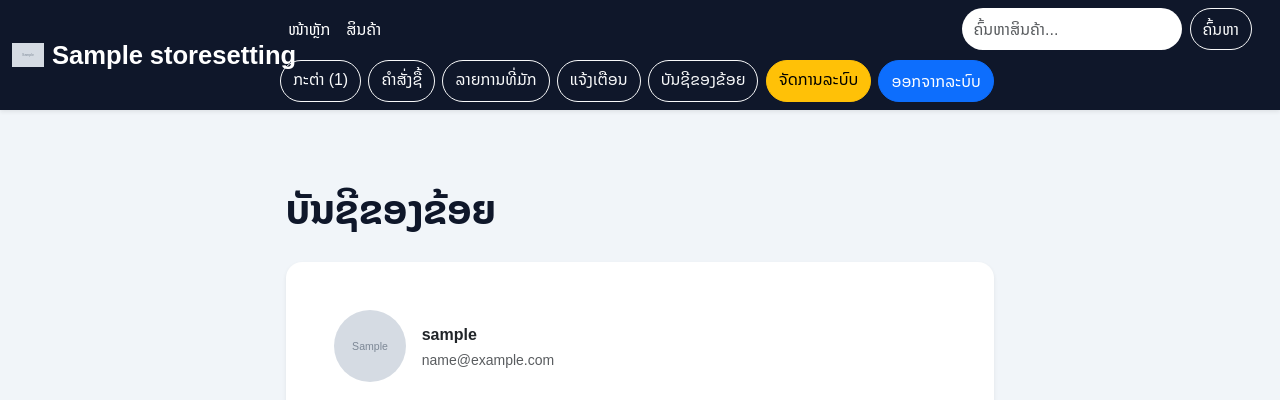
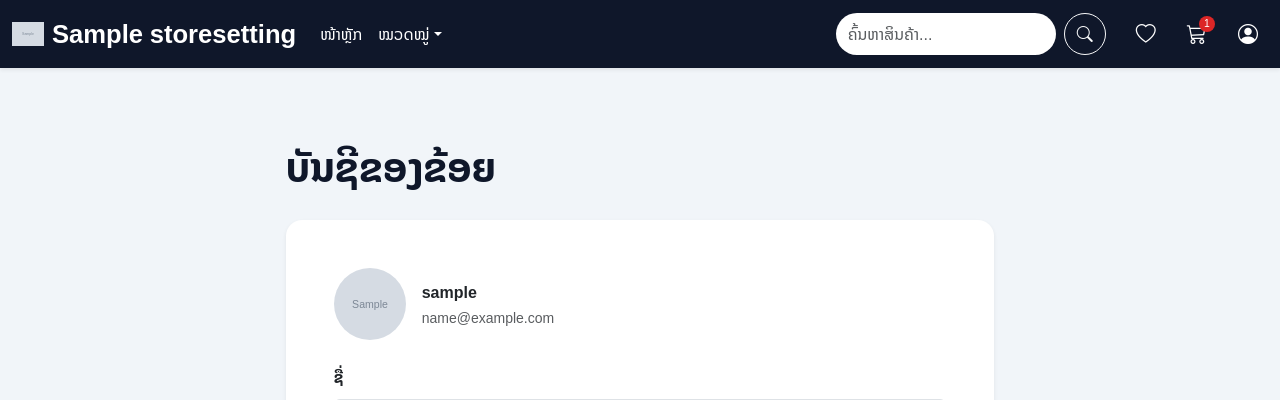
Before and after one commit to tswbxiongmusic-sys/marketplace-project, a Django app: page /accounts/profile/ in a window 1280 px wide. Shown: the top 400 px of the page. Run offline with Django 5.2, Linux system fonts and the light colour scheme; a user stored in the database is signed in; tables that the repository leaves empty hold one stand-in row (values such as "Sample post"); grey boxes marked "Sample" are stand-in pictures.

Commit message:
Redesign navbar: icon-based actions, account dropdown, categories menu

```diff
--- a/apps/core/context_processors.py
+++ b/apps/core/context_processors.py
@@ -1,6 +1,7 @@
 from django.conf import settings
 
 from apps.cart.models import CartItem
+from apps.products.models import Category
 from .models import StoreSettings
 
 
@@ -14,6 +15,7 @@ def cart_count(request):
         "cart_count": 0,
         "unread_notifications": 0,
         "store": store,
+        "categories": Category.objects.order_by("name"),
         "social_login_providers": {
             "google": getattr(settings, "GOOGLE_LOGIN_ENABLED", False),
             "facebook": getattr(settings, "FACEBOOK_LOGIN_ENABLED", False),
--- a/static/css/navbar.css
+++ b/static/css/navbar.css
@@ -81,3 +81,53 @@
     row-gap:.6rem;
 
 }
+
+.nav-icon-btn{
+    position:relative;
+    display:inline-flex;
+    align-items:center;
+    justify-content:center;
+    width:40px;
+    height:40px;
+    border-radius:50%;
+    color:#fff;
+    font-size:1.25rem;
+    text-decoration:none;
+    margin-left:.25rem;
+    transition:var(--transition);
+}
+
+.nav-icon-btn:hover{
+    background:rgba(255,255,255,.12);
+    color:#93c5fd;
+}
+
+.nav-icon-btn::after{
+    display:none;
+}
+
+.nav-icon-badge{
+    position:absolute;
+    top:2px;
+    right:2px;
+    min-width:16px;
+    height:16px;
+    padding:0 4px;
+    border-radius:8px;
+    background:var(--danger,#dc2626);
+    color:#fff;
+    font-size:.65rem;
+    line-height:16px;
+    text-align:center;
+}
+
+.navbar .dropdown-menu{
+    border:none;
+    border-radius:var(--radius-md,10px);
+    box-shadow:var(--shadow-md,0 8px 24px rgba(0,0,0,.15));
+    margin-top:.5rem;
+}
+
+.navbar .dropdown-item i{
+    width:1.1rem;
+}
--- a/templates/base.html
+++ b/templates/base.html
@@ -39,7 +39,7 @@
     <link rel="stylesheet" href="{% static 'css/variables.css' %}?v=20260819-polish">
     <link rel="stylesheet" href="{% static 'css/style.css' %}?v=20260819-polish">
     <link rel="stylesheet" href="{% static 'css/buttons.css' %}">
-    <link rel="stylesheet" href="{% static 'css/navbar.css' %}?v=20260819-wrap">
+    <link rel="stylesheet" href="{% static 'css/navbar.css' %}?v=20260821-icons">
     <link rel="stylesheet" href="{% static 'css/cards.css' %}">
     <link rel="stylesheet" href="{% static 'css/footer.css' %}">
     <link rel="stylesheet" href="{% static 'css/auth.css' %}">
@@ -72,10 +72,15 @@
             <div class="collapse navbar-collapse" id="navbarNav">
                 <ul class="navbar-nav me-auto mb-2 mb-lg-0">
                     <li class="nav-item"><a class="nav-link" href="{% url 'home' %}">ໜ້າຫຼັກ</a></li>
-                   <li class="nav-item">
-    <a class="nav-link" href="{% url 'product_list' %}">
-        ສິນຄ້າ
-    </a>
+                    <li class="nav-item dropdown">
+                        <a class="nav-link dropdown-toggle" href="{% url 'product_list' %}" id="categoriesDropdown" role="button" data-bs-toggle="dropdown" aria-expanded="false">ໝວດໝູ່</a>
+                        <ul class="dropdown-menu" aria-labelledby="categoriesDropdown">
+                            <li><a class="dropdown-item" href="{% url 'product_list' %}">ເບິ່ງສິນຄ້າທັງໝົດ</a></li>
+                            {% if categories %}<li><hr class="dropdown-divider"></li>{% endif %}
+                            {% for category in categories %}
+                                <li><a class="dropdown-item" href="{% url 'product_list' %}?category={{ category.slug }}">{{ category.name }}</a></li>
+                            {% endfor %}
+                        </ul>
                     </li>
                 </ul>
 
@@ -85,28 +90,44 @@
       role="search"
       aria-label="ຄົ້ນຫາສິນຄ້າ">
                     <input class="form-control me-2" type="search" name="q" placeholder="ຄົ້ນຫາສິນຄ້າ..." aria-label="ຄົ້ນຫາ" value="{{ request.GET.q|default:'' }}">
-                    <button class="btn btn-outline-light" type="submit">ຄົ້ນຫາ</button>
+                    <button class="btn btn-outline-light" type="submit"><i class="bi bi-search"></i></button>
                 </form>
 
                 <div class="nav-actions d-flex align-items-center">
                     {% if user.is_authenticated %}
-                        <a href="{% url 'cart' %}" class="btn btn-outline-light me-2">ກະຕ່າ{% if cart_count %} ({{ cart_count }}){% endif %}</a>
-                        <a href="{% url 'my_orders' %}" class="btn btn-outline-light me-2">ຄຳສັ່ງຊື້</a>
-                        <a href="{% url 'wishlist' %}" class="btn btn-outline-light me-2">ລາຍການທີ່ມັກ</a>
-                        <a href="{% url 'notifications' %}" class="btn btn-outline-light me-2">ແຈ້ງເຕືອນ{% if unread_notifications %} ({{ unread_notifications }}){% endif %}</a>
-                        <a href="{% url 'profile' %}" class="btn btn-outline-light me-2">ບັນຊີຂອງຂ້ອຍ</a>
-                        {% if user.is_staff %}
-                            <a href="{% url 'admin:index' %}" class="btn btn-warning me-2">ຈັດການລະບົບ</a>
+                        <a href="{% url 'wishlist' %}" class="nav-icon-btn" aria-label="ລາຍການທີ່ມັກ" title="ລາຍການທີ່ມັກ"><i class="bi bi-heart"></i></a>
+                        <a href="{% url 'cart' %}" class="nav-icon-btn" aria-label="ກະຕ່າ" title="ກະຕ່າ">
+                            <i class="bi bi-cart3"></i>
+                            {% if cart_count %}<span class="nav-icon-badge">{{ cart_count }}</span>{% endif %}
+                        </a>
+
+                        <div class="dropdown">
+                            <a class="nav-icon-btn dropdown-toggle" href="#" id="accountDropdown" role="button" data-bs-toggle="dropdown" aria-expanded="false" aria-label="ບັນຊີຂອງຂ້ອຍ" title="ບັນຊີຂອງຂ້ອຍ">
+                                <i class="bi bi-person-circle"></i>
+                                {% if unread_notifications %}<span class="nav-icon-badge">{{ unread_notifications }}</span>{% endif %}
+                            </a>
+                            <ul class="dropdown-menu dropdown-menu-end" aria-labelledby="accountDropdown">
+                                <li><a class="dropdown-item" href="{% url 'profile' %}"><i class="bi bi-person me-2"></i>ບັນຊີຂອງຂ້ອຍ</a></li>
+                                <li><a class="dropdown-item" href="{% url 'my_orders' %}"><i class="bi bi-bag-check me-2"></i>ຄຳສັ່ງຊື້</a></li>
+                                <li><a class="dropdown-item" href="{% url 'notifications' %}"><i class="bi bi-bell me-2"></i>ແຈ້ງເຕືອນ{% if unread_notifications %} ({{ unread_notifications }}){% endif %}</a></li>
+                                {% if user.is_staff or user.role == "SELLER" %}
+                                    <li><hr class="dropdown-divider"></li>
                                 {% endif %}
                                 {% if user.role == "SELLER" %}
-    <a href="{% url 'seller_dashboard' %}" class="btn btn-outline-light me-2">
-        ໜ້າຈັດການຮ້ານ
-    </a>
+                                    <li><a class="dropdown-item" href="{% url 'seller_dashboard' %}"><i class="bi bi-shop me-2"></i>ໜ້າຈັດການຮ້ານ</a></li>
                                 {% endif %}
-                        <form method="post" action="{% url 'logout' %}" class="d-inline">
+                                {% if user.is_staff %}
+                                    <li><a class="dropdown-item" href="{% url 'admin:index' %}"><i class="bi bi-gear me-2"></i>ຈັດການລະບົບ</a></li>
+                                {% endif %}
+                                <li><hr class="dropdown-divider"></li>
+                                <li>
+                                    <form method="post" action="{% url 'logout' %}">
                                         {% csrf_token %}
-                            <button class="btn btn-primary" type="submit">ອອກຈາກລະບົບ</button>
+                                        <button class="dropdown-item" type="submit"><i class="bi bi-box-arrow-right me-2"></i>ອອກຈາກລະບົບ</button>
                                     </form>
+                                </li>
+                            </ul>
+                        </div>
                     {% else %}
                         <a href="{% url 'login' %}" class="btn btn-outline-light me-2">ເຂົ້າລະບົບ</a>
                         <a href="{% url 'register' %}" class="btn btn-primary">ສະໝັກສະມາຊິກ</a>
```
Lines whose indentation alone changed are shown as unchanged.
